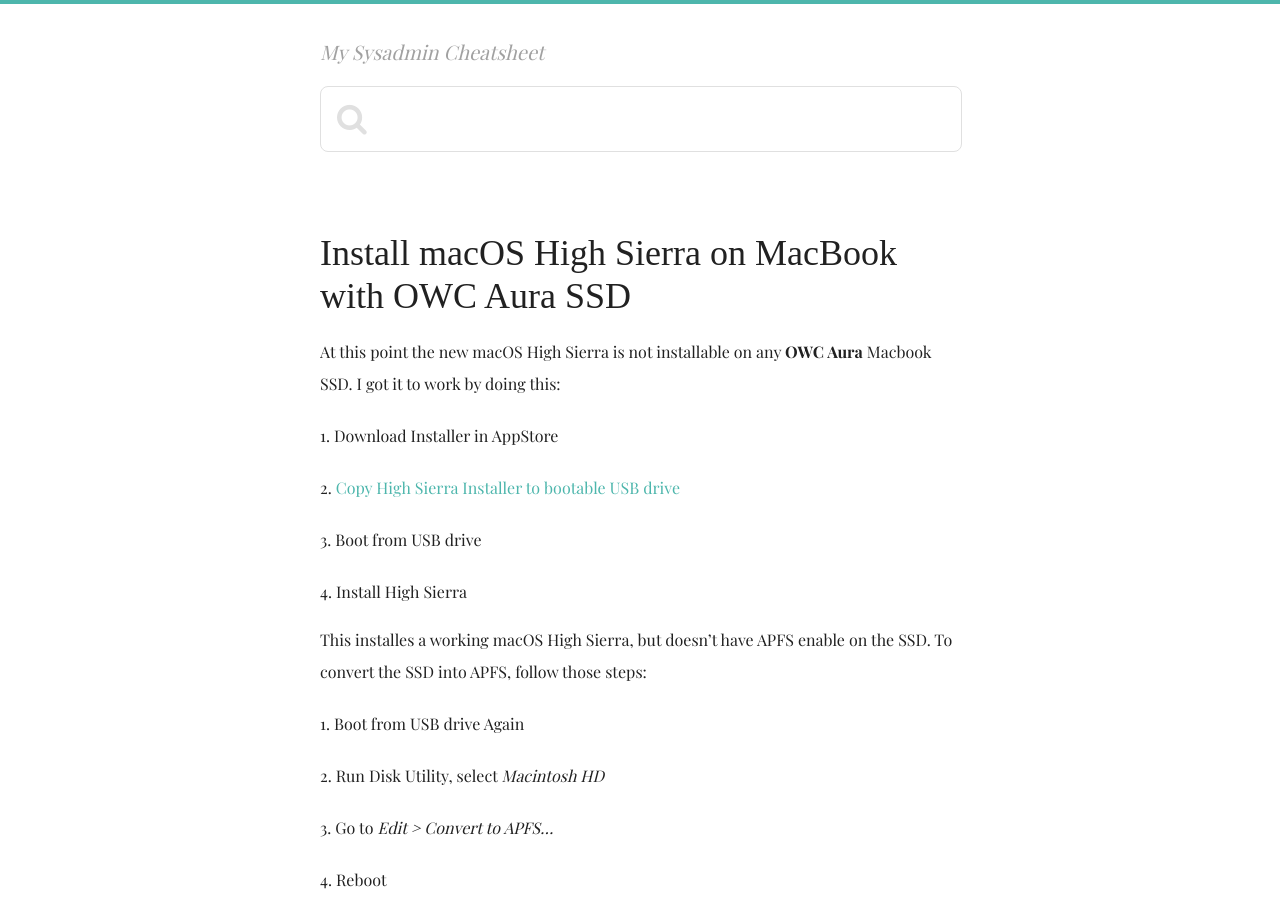
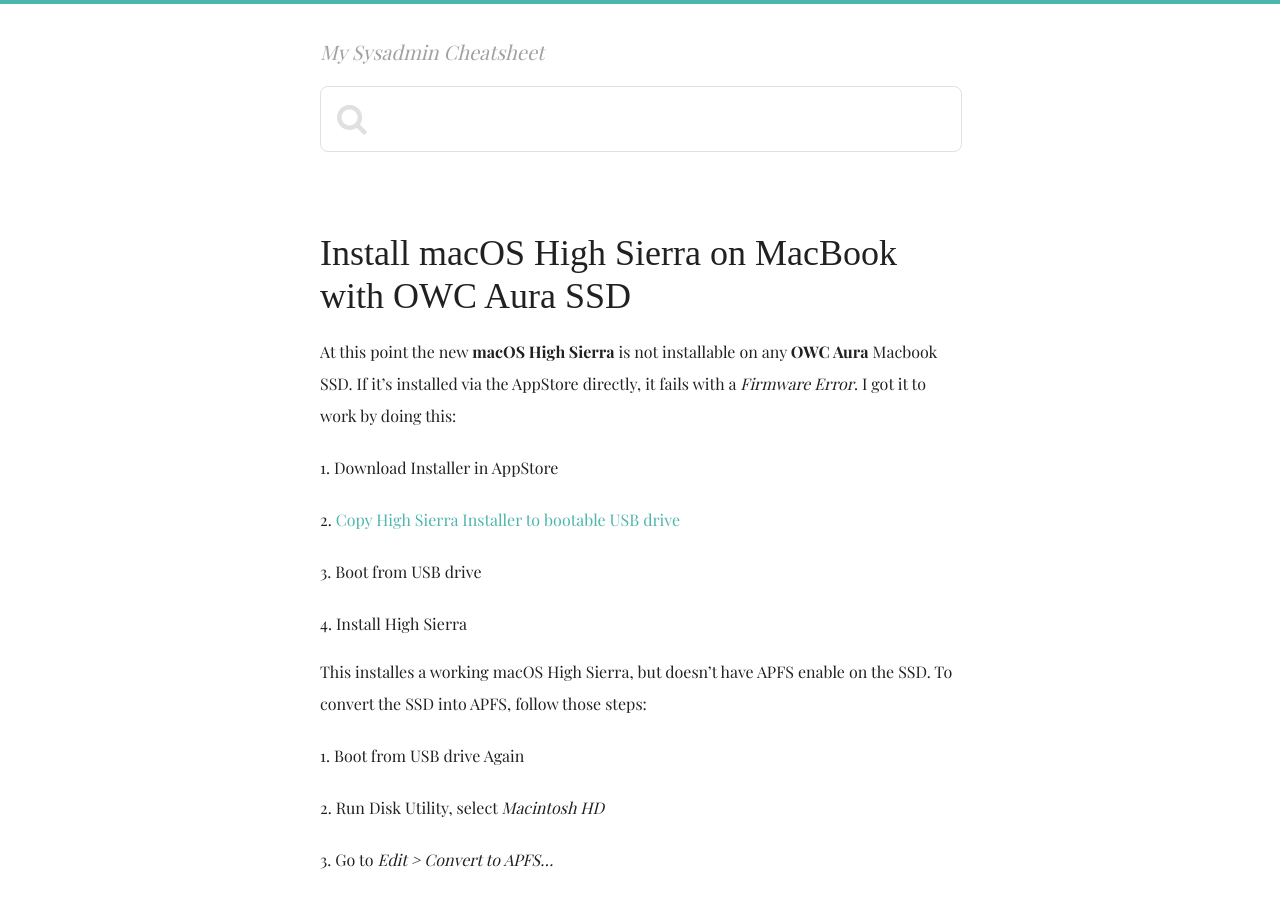
Before and after one commit to gh0st/docs.j7k6.org, a Jekyll site: the page built from _posts/2017-09-26-macos-high-sierra-owc-aura-ssd.md, in a window 1280 px wide and 900 px high. Built offline with Jekyll 4.4.1, drawn with Linux system fonts in a browser that asks for light colours; nearby versions of some CDN libraries; some web fonts are replaced; comment, search, counter and statistics services are not loaded.

Commit message:
Update 2017-09-26-macos-high-sierra-owc-aura-ssd.md

```diff
--- a/_posts/2017-09-26-macos-high-sierra-owc-aura-ssd.md
+++ b/_posts/2017-09-26-macos-high-sierra-owc-aura-ssd.md
@@ -4,7 +4,7 @@
 tags: [macbook,apple,macos,high-sierra,owc-aura,ssd]
 ---
 
-At this point the new macOS High Sierra is not installable on any **OWC Aura** Macbook SSD.
+At this point the new **macOS High Sierra** is not installable on any **OWC Aura** Macbook SSD. If it's installed via the AppStore directly, it fails with a *Firmware Error*.
 I got it to work by doing this:
 
 1. Download Installer in AppStore
```
